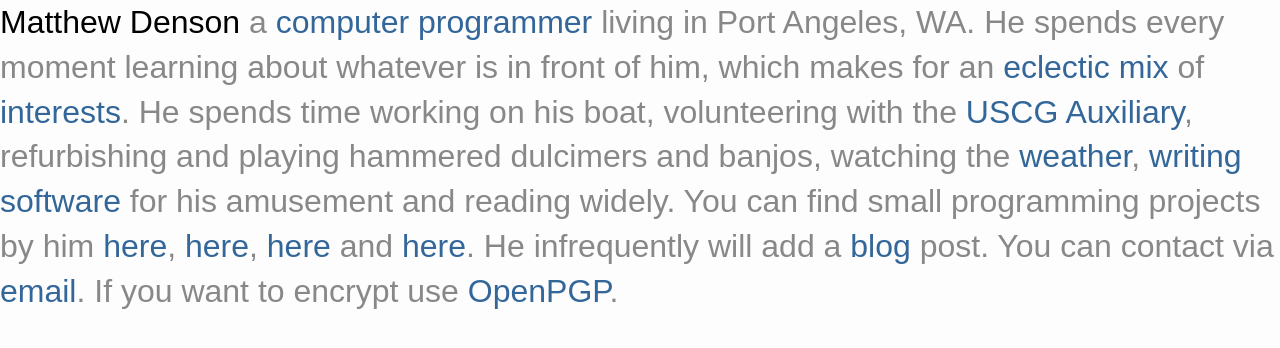
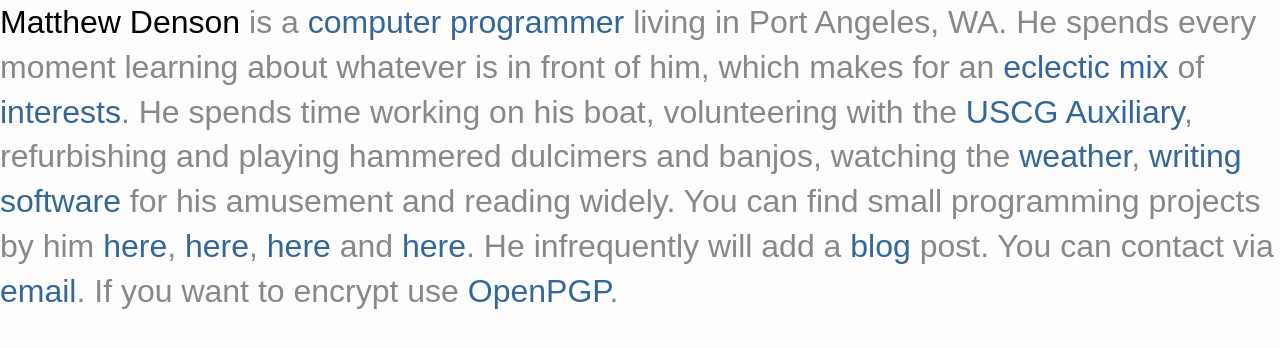
Before and after one commit to mdenson-dayspring/mdenson-dayspring.github.io, a Jekyll site: the page built from index.html, in a window 1280 px wide. Shown: the top 348 px of the page. Built offline with Jekyll 4.4.1, drawn with Linux system fonts in a browser that asks for light colours.

Commit message:
Grammar fix

```diff
--- a/index.html
+++ b/index.html
@@ -4,7 +4,7 @@ title: Matthew E. Denson
 ---
   <div>
     <p class="main">
-      <span class="title">Matthew Denson</span> a
+      <span class="title">Matthew Denson</span> is a
       <a href="http://www.dayspring-tech.com">computer programmer</a> living in Port Angeles, WA. He spends every moment learning about whatever
       is in front of him, which makes for an
       <a href="https://www.popularwoodworking.com/">eclectic</a>
```
